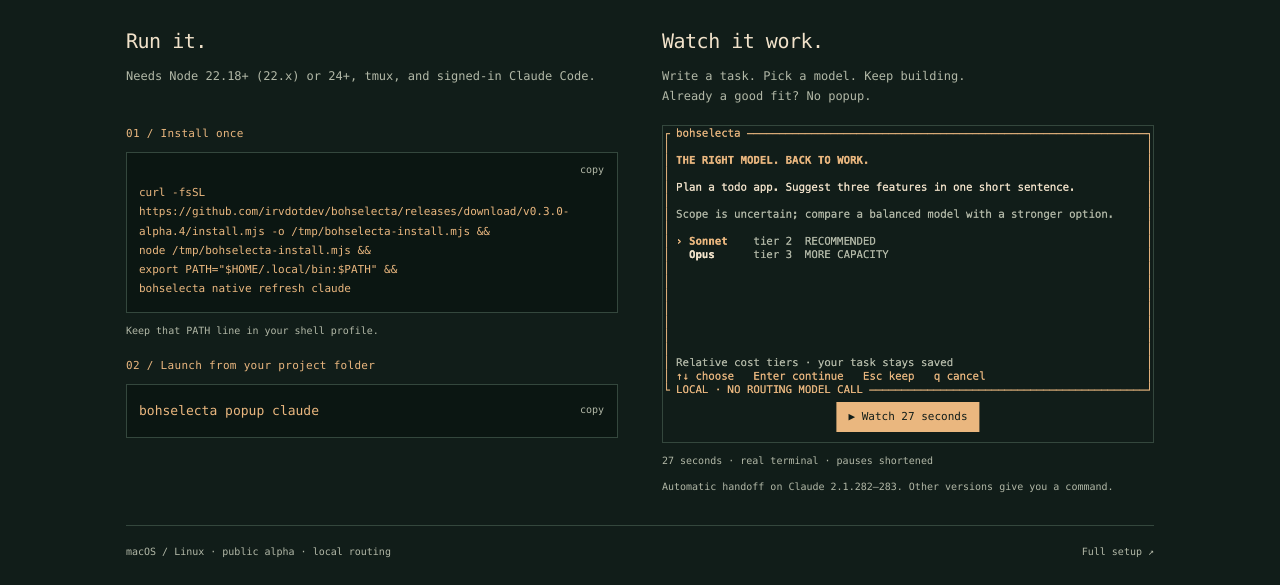
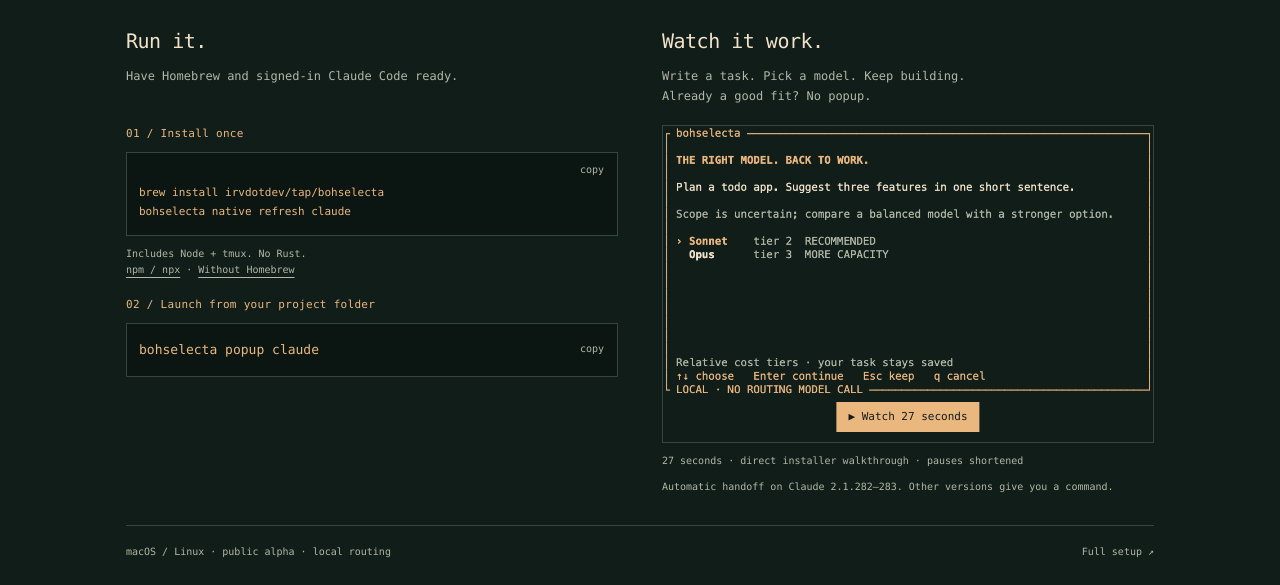
Before and after one commit to irvdotdev/bohselecta, a website: page website/index.html in a window 1280 px wide. Shown: the part 416-1001 px from the top of the page. Drawn offline with Linux system fonts and the light colour scheme.

Commit message:
Make Homebrew the short default install and document npm alternatives

```diff
--- a/website/index.html
+++ b/website/index.html
@@ -23,13 +23,11 @@
       <div class="content">
         <section id="run" aria-labelledby="run-title">
           <h2 id="run-title">Run it.</h2>
-          <p class="requirements">Needs Node 22.18+ (22.x) or 24+, tmux, and signed-in Claude Code.</p>
+          <p class="requirements">Have Homebrew and signed-in Claude Code ready.</p>
           <h3>01 / Install once</h3>
-          <div class="code-block"><pre><code>curl -fsSL https://github.com/irvdotdev/bohselecta/releases/download/v0.3.0-alpha.4/install.mjs -o /tmp/bohselecta-install.mjs &amp;&amp;
-node /tmp/bohselecta-install.mjs &amp;&amp;
-export PATH="$HOME/.local/bin:$PATH" &amp;&amp;
+          <div class="code-block"><pre><code>brew install irvdotdev/tap/bohselecta
 bohselecta native refresh claude</code></pre><button class="copy" type="button" aria-label="Copy installation commands">copy</button></div>
-          <p class="hint">Keep that PATH line in your shell profile.</p>
+          <p class="hint">Includes Node + tmux. No Rust.<br><a href="https://github.com/irvdotdev/bohselecta#npm--npx">npm / npx</a> · <a href="https://github.com/irvdotdev/bohselecta#direct-installer">Without Homebrew</a></p>
           <h3>02 / Launch from your project folder</h3>
           <div class="code-block launch"><pre><code>bohselecta popup claude</code></pre><button class="copy" type="button" aria-label="Copy launch command">copy</button></div>
         </section>
@@ -44,7 +42,7 @@ bohselecta native refresh claude</code></pre><button class="copy" type="button"
             <a href="bohselecta-quickstart.mp4">Download the installation and usage video.</a>
           </video>
           </div>
-          <p class="caption">27 seconds · real terminal · pauses shortened</p>
+          <p class="caption">27 seconds · direct installer walkthrough · pauses shortened</p>
           <p class="hint">Automatic handoff on Claude 2.1.282–283. Other versions give you a command.</p>
         </section>
       </div>
```
Also changed, not shown: docs/INSTALL.md (+4 -0 lines), docs/RELEASING.md (+1 -1 lines), README.md.
